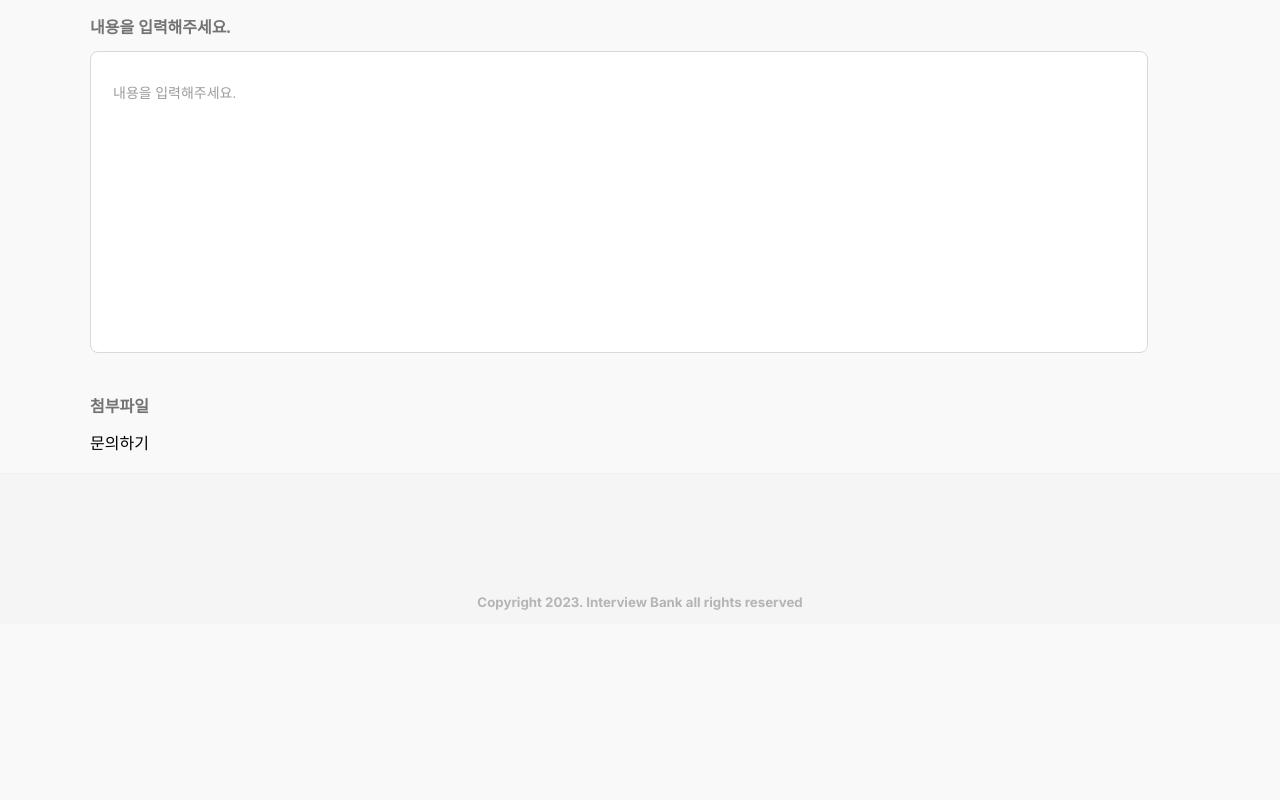
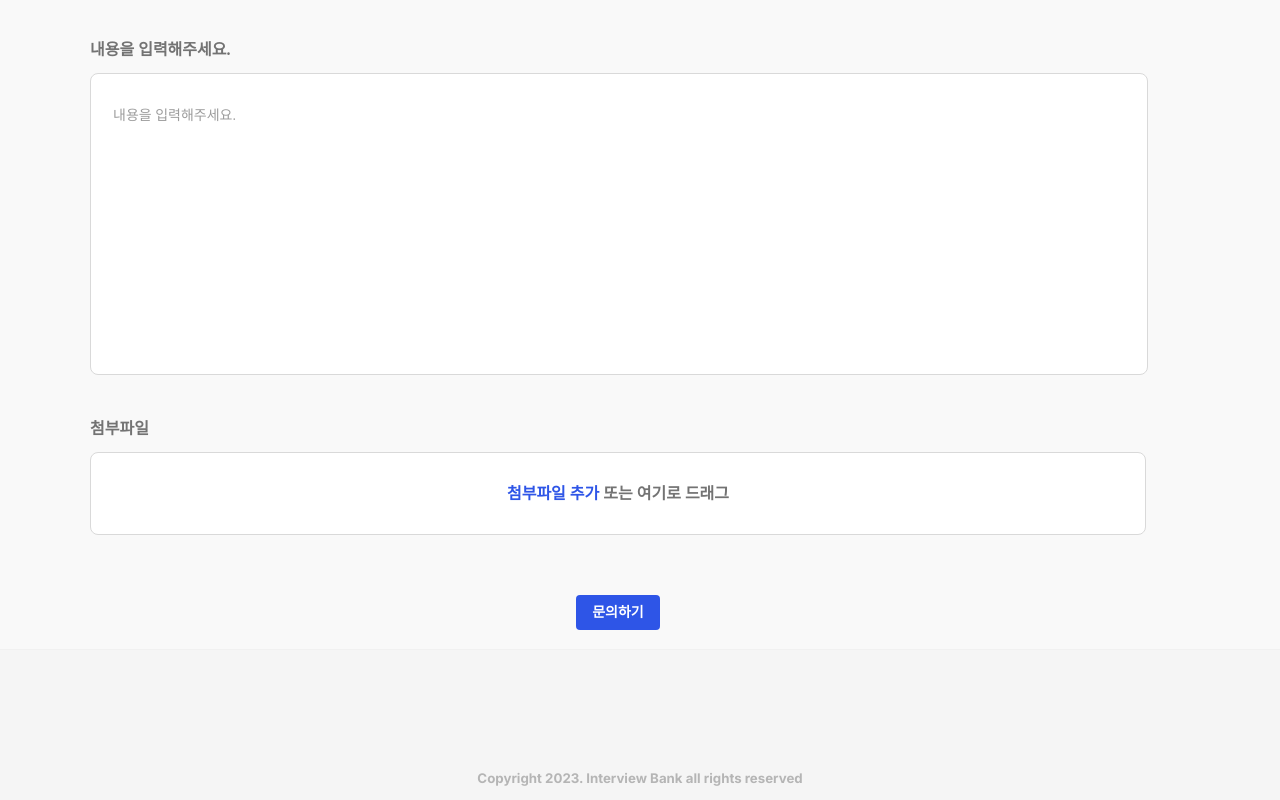
Before and after one commit to Interview-Bank/Interview-Bank-Front, a React (Create React App) app: page /inquiry in a window 1280 px wide. Shown: the part 603-1403 px from the top of the page. Before the commit the page ends 1227 px from the top, so only its background shows below. Built offline with nearby package versions, Linux system fonts and the light colour scheme; no server answers.

Commit message:
feat/inquiry page Modal window floating, API call to be developed

```diff
--- a/package.json
+++ b/package.json
@@ -14,6 +14,7 @@
     "react": "^18.2.0",
     "react-datepicker": "^4.11.0",
     "react-dom": "^18.2.0",
+    "react-dropzone": "^14.2.3",
     "react-icons": "^4.8.0",
     "react-persist": "^1.0.2",
     "react-redux": "^8.0.5",
--- a/src/Pages/Inquiry/InquiryContainer.js
+++ b/src/Pages/Inquiry/InquiryContainer.js
@@ -1,7 +1,12 @@
 import React, {useState, useCallback} from 'react'
 import InquiryView from "./InquiryView"
+import {useDropzone} from 'react-dropzone'
+import { useDispatch } from "react-redux";
+
 
 const InquiryContainer = () => {
+  const dispatch = useDispatch();
+
 
   const InquiryTypeList = ["에러 문의하기", "서비스 개선 문의하기", "기타 문의하기"]
 
@@ -9,14 +14,32 @@ const InquiryContainer = () => {
 
   const handleSelectChange = (event) => {
     setSelectedInquiryType(event.target.value);
-  };  //드롭다운 선택
+  };
   const [userEmail, setUserEmail] = useState("")
   const [inquiryTitle, setInquiryTitle] = useState("")
   const [inquiryContents, setInquiryContents] = useState("")
-  const [attachedFile, setAttachedFile] = useState(null)
-  //파일 용량 검사 필요, 파일은 드래그 앤 드랍
+  const [attachedFile, setAttachedFile] = useState([])
 
   const [emailErrMsg, setEmailErrMsg] = useState("")
+
+  const onDrop = useCallback(acceptedFiles => {
+    const totalSize = acceptedFiles.reduce((total, file) => total + file.size, 0);
+    const totalSizeMB = totalSize / (1024 * 1024);
+
+    if (totalSizeMB > 5) {
+      dispatch({
+				type: "OPEN",
+				payload: {
+					title: "파일 크기가 5MB를 초과했습니다.",
+					content: "파일을 다시 업로드 해주세요.",
+				},
+			});
+
+    } else {
+      console.log(acceptedFiles);
+    }
+  }, [])
+  const {getRootProps, getInputProps, isDragActive} = useDropzone({onDrop})
 
   const validateEmail = (email) => {
     return email
@@ -25,15 +48,6 @@ const InquiryContainer = () => {
         /([\w-.]+)@((\[[0-9]{1,3}\.[0-9]{1,3}\.[0-9]{1,3}\.)|(([\w-]+\.)+))([a-zA-Z]{2,4}|[0-9]{1,3})(\]?)$/
       );
   };
-
-  const onChangeEmail = useCallback(async (e) => {
-    const currEmail = e.target.value;
-    setUserEmail(currEmail);
-
-    if (!validateEmail(currEmail)) {
-      setEmailErrMsg("이메일 형식이 올바르지 않습니다.");
-    }
-  }, []);
 
   const handleInputLimit = useCallback((maxLengthInBytes) => (e) => {
     const inputText = e.target.value;
@@ -49,8 +63,12 @@ const InquiryContainer = () => {
 
     if (e.target.id === 'email' && !validateEmail(inputText)) {
       setEmailErrMsg("이메일 형식이 올바르지 않습니다.");
+    }else{
+      setEmailErrMsg("")
     }
   }, []);
+
+  const isEmailValid = validateEmail(userEmail)
 
   const handleClidkSubmit = () => {
     console.log("submit")
@@ -58,7 +76,7 @@ const InquiryContainer = () => {
 
   return (
     <InquiryView
-    InquiryTypeList = {InquiryTypeList}
+      InquiryTypeList = {InquiryTypeList}
       selectedInquiryType = {selectedInquiryType}
       setSelectedInquiryType = {setSelectedInquiryType}
       handleSelectChange = {handleSelectChange}
@@ -74,12 +92,15 @@ const InquiryContainer = () => {
       attachedFile = {attachedFile}
       setAttachedFile = {setAttachedFile}
 
+      isEmailValid = {isEmailValid}
       emailErrMsg = {emailErrMsg}
 
-      onChangeEmail = {onChangeEmail}
-
       handleInputLimit= {handleInputLimit}
-      handleClidkSubmit = {handleClidkSubmit}/>
+      getRootProps = {getRootProps}
+      getInputProps = {getInputProps}
+      isDragActive = {isDragActive}
+      handleClidkSubmit = {handleClidkSubmit}
+      />
   )
 }
 
--- a/src/Pages/Inquiry/InquiryView.js
+++ b/src/Pages/Inquiry/InquiryView.js
@@ -1,7 +1,9 @@
 import React from 'react'
 import styled from "styled-components";
 import Layout from "../../Layout/Layout";
-
+//2023-06-20 :
+// 이메일 errmsg랑 각 input이 없는 경우에 따른 modal 창(비정상 flow)
+// 정상 flow - 문의하기 완료되었다는 modal창 띄우고 api 호출
 
 const InquiryView = ({
   InquiryTypeList,
@@ -16,10 +18,16 @@ const InquiryView = ({
     setInquiryContents,
     attachedFile,
     setAttachedFile,
+    isEmailValid,
     emailErrMsg,
     onChangeEmail,
     handleInputLimit,
-    handleClidkSubmit}) => {
+    getRootProps,
+    getInputProps,
+    isDragActive,
+    handleClidkSubmit
+  }) => {
+    console.log(emailErrMsg)
   return (
     <>
       <Layout>
@@ -52,6 +60,9 @@ const InquiryView = ({
                   placeholder="이메일 주소를 입력해주세요."
                   onChange={handleInputLimit(254)}
                   autoComplete="off"/>
+                <ErrMsg className={isEmailValid ? "success" : "error"}>
+                  {emailErrMsg}
+                </ErrMsg>
               </ContentWrapper>
               <ContentWrapper>
                 <Title>제목을 입력해주세요.</Title>
@@ -75,7 +86,14 @@ const InquiryView = ({
               </ContentWrapper>
               <ContentWrapper>
                 <Title>첨부파일</Title>
-                <AttachedFile></AttachedFile>
+                <AttachedFile
+                  isDragActive={isDragActive}
+                 {...getRootProps()}>
+                  <AttachedFileInput {...getInputProps()} />
+                    <span className='blue'>첨부파일 추가</span>
+                    &nbsp;
+                    <span> 또는 여기로 드래그</span>
+                </AttachedFile>
               </ContentWrapper>
             </InquiryContentWrapper>
             <SubmitBtn>문의하기</SubmitBtn>
@@ -217,6 +235,23 @@ const EmailInput = styled.input`
   }
 `;
 
+const ErrMsg = styled.div`
+  border: none;
+  margin-top: 5px;
+  margin-left: 5px;
+  margin-bottom: 5px;
+  font-size: 12px;
+  text-align: start;
+  &.success {
+    display: none;
+  }
+  &.error {
+    color: red;
+
+    display: block;
+  }
+`;
+
 const TitleInput = styled.input`
   box-sizing: border-box;
 
@@ -293,10 +328,73 @@ const ContentInput = styled.textarea`
 `;
 
 const AttachedFile = styled.div`
+  position: relative;
+  display: flex;
+  justify-content: center;
+  align-items: center;
+
+  box-sizing: border-box;
+
+  width: 100%;
+  height: 83px;
+
+  background: #FFFFFF;
+  border: 1px solid ${props => props.isDragActive ? '#2E55E7' : '#D9D9D9'};  border-radius: 8px;
+
+  cursor: pointer;
+
+  #active{
+    border: 1px solid #2E55E7;
+  }
+
+  :hover{
+    border: 1px solid #2E55E7;
+  }
+
+  & span{
+    position: relative;
+    width: fit-content;
+    height: fit-content;
+
+    font-family: 'Noto Sans KR';
+    font-style: normal;
+    font-weight: 700;
+    font-size: 16px;
+    line-height: 23px;
+    text-align: center;
+
+    color: #737373;
+  }
+  & span.blue {
+      color: #2E55E7;
+    }
+`;
+
+const AttachedFileInput = styled.input`
 
 `;
 
-const SubmitBtn = styled.div`
+const SubmitBtn = styled.button`
+  position: relative;
+  width: 84px;
+  height: 35px;
+  background: #2E55E7;
+  border : none;
+  border-radius: 4px;
+
+  font-family: 'Noto Sans KR';
+  font-style: normal;
+  font-weight: 700;
+  font-size: 14px;
+  line-height: 20px;
+  text-align: center;
+
+  color: #FFFFFF;
+
+  cursor: pointer;
+
+  margin : 0 auto;
+  margin-top: 60px;
 
 `;
 export default InquiryView
```
Also changed, not shown: 1 other file (tests, documents, lock files or other folders).
